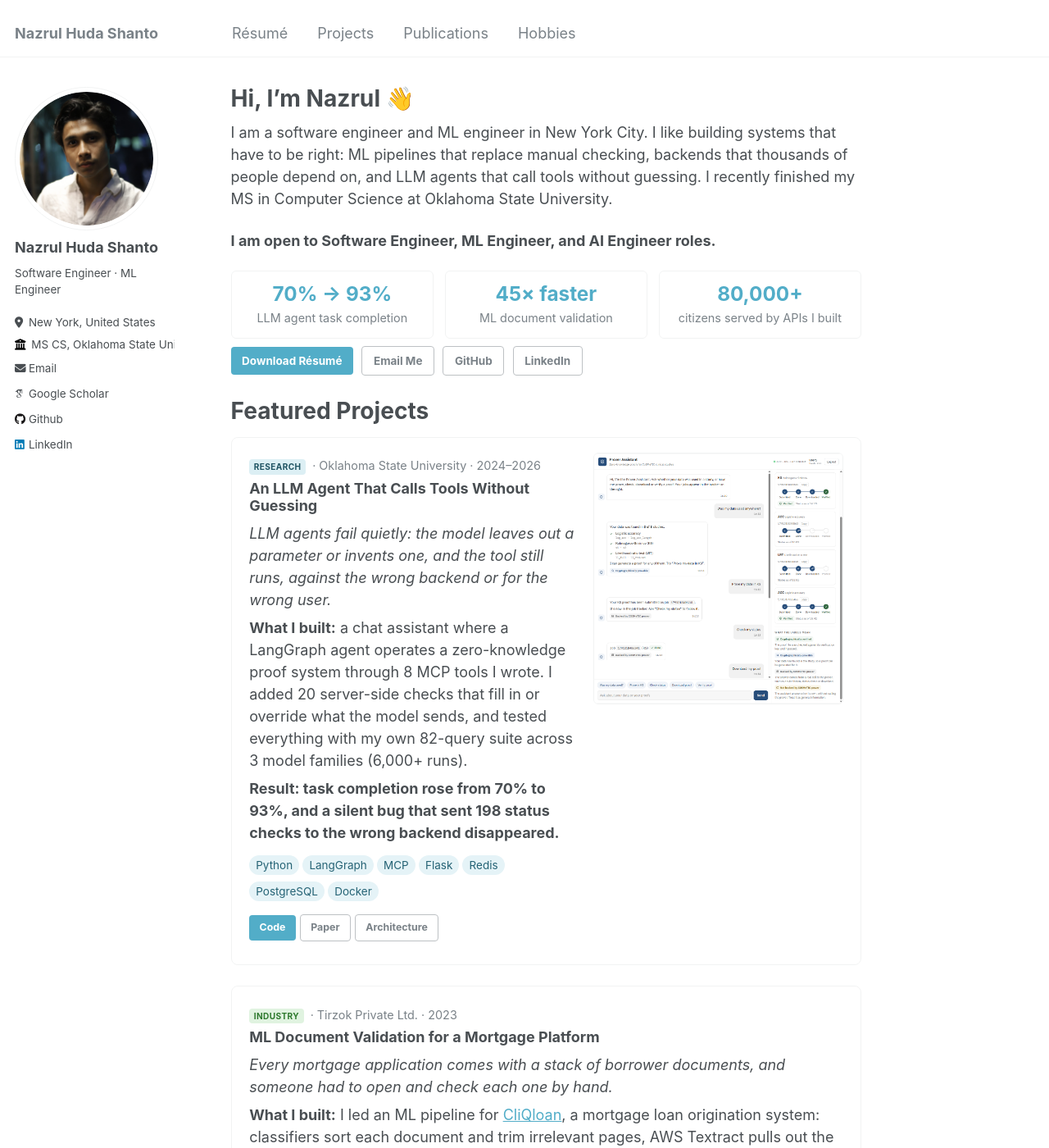
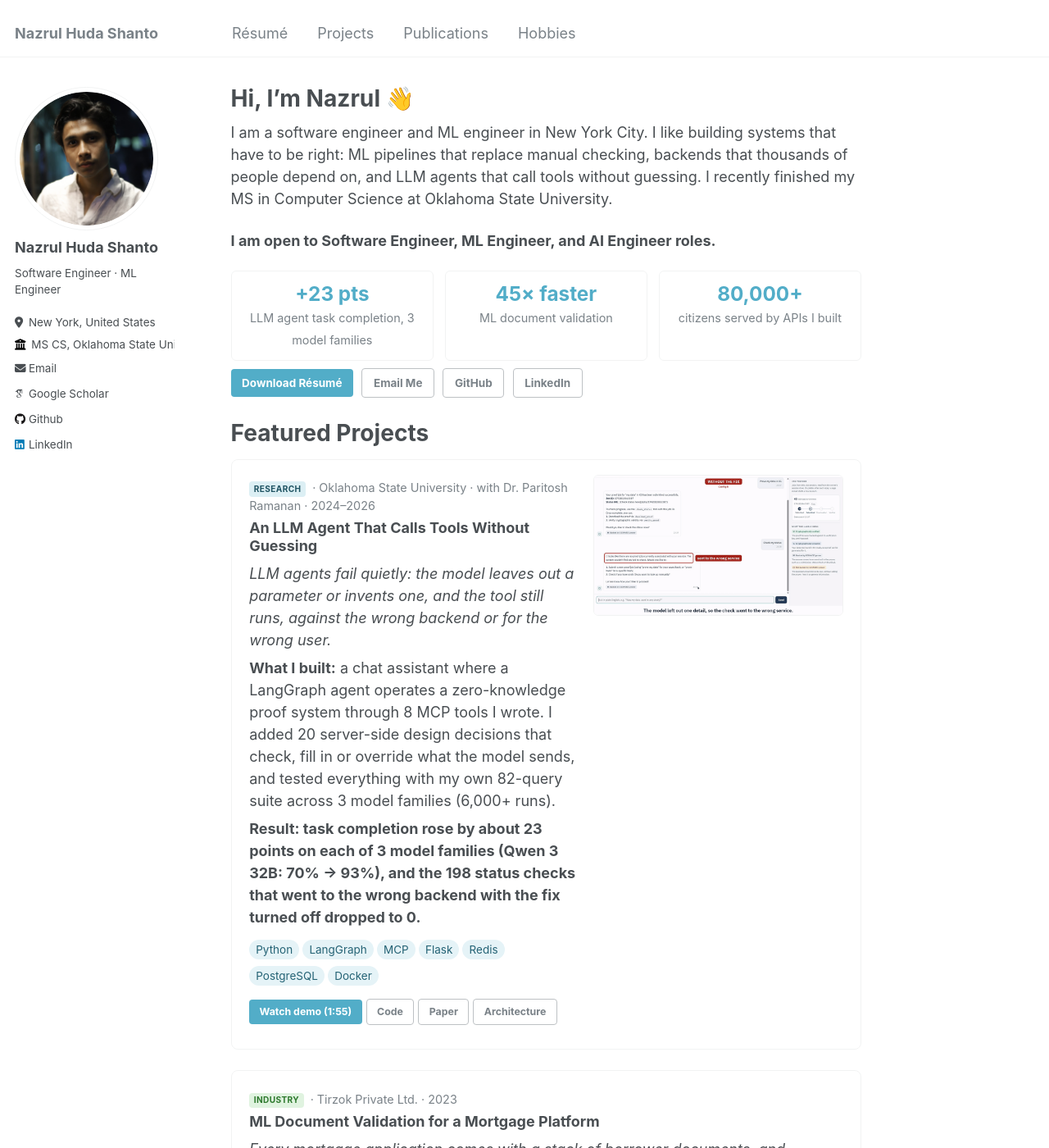
Before and after one commit to nazrulhuda/nazrul.github.io, a Jekyll site: the page built from _pages/about.md, in a window 1280 px wide and 1400 px high. Shown: the whole window at 82% size. Built offline with Jekyll 4.4.1, drawn with Linux system fonts in a browser that asks for light colours; some web fonts are replaced.

Commit message:
LLM agent project: demo GIF and video link, co-author, corrected numbers

```diff
--- a/_pages/about.md
+++ b/_pages/about.md
@@ -13,7 +13,7 @@ I am a software engineer and ML engineer in New York City. I like building syste
 **I am open to Software Engineer, ML Engineer, and AI Engineer roles.**
 
 <div class="stats">
-  <div class="stat"><strong>70% → 93%</strong><span>LLM agent task completion</span></div>
+  <div class="stat"><strong>+23 pts</strong><span>LLM agent task completion, 3 model families</span></div>
   <div class="stat"><strong>45× faster</strong><span>ML document validation</span></div>
   <div class="stat"><strong>80,000+</strong><span>citizens served by APIs I built</span></div>
 </div>
@@ -29,20 +29,21 @@ I am a software engineer and ML engineer in New York City. I like building syste
 
 <div class="card has-media">
   <div>
-    <p class="meta"><span class="kind kind--research">Research</span> · Oklahoma State University · 2024–2026</p>
+    <p class="meta"><span class="kind kind--research">Research</span> · Oklahoma State University · with Dr. Paritosh Ramanan · 2024–2026</p>
     <h3>An LLM Agent That Calls Tools Without Guessing</h3>
     <p class="hook">LLM agents fail quietly: the model leaves out a parameter or invents one, and the tool still runs, against the wrong backend or for the wrong user.</p>
-    <p><b>What I built:</b> a chat assistant where a LangGraph agent operates a zero-knowledge proof system through 8 MCP tools I wrote. I added 20 server-side checks that fill in or override what the model sends, and tested everything with my own 82-query suite across 3 model families (6,000+ runs).</p>
-    <p class="result">Result: task completion rose from 70% to 93%, and a silent bug that sent 198 status checks to the wrong backend disappeared.</p>
+    <p><b>What I built:</b> a chat assistant where a LangGraph agent operates a zero-knowledge proof system through 8 MCP tools I wrote. I added 20 server-side design decisions that check, fill in or override what the model sends, and tested everything with my own 82-query suite across 3 model families (6,000+ runs).</p>
+    <p class="result">Result: task completion rose by about 23 points on each of 3 model families (Qwen 3 32B: 70% → 93%), and the 198 status checks that went to the wrong backend with the fix turned off dropped to 0.</p>
     <div class="tags"><span class="tag">Python</span><span class="tag">LangGraph</span><span class="tag">MCP</span><span class="tag">Flask</span><span class="tag">Redis</span><span class="tag">PostgreSQL</span><span class="tag">Docker</span></div>
     <p>
-      <a class="btn btn--info btn--small" href="https://github.com/disys-lab/Skeptical-MCP-For-zkSNARKs">Code</a>
+      <a class="btn btn--info btn--small" href="https://youtu.be/MiPHBLRDVGc">Watch demo (1:55)</a>
+      <a class="btn btn--inverse btn--small" href="https://github.com/disys-lab/Skeptical-MCP-For-zkSNARKs">Code</a>
       <a class="btn btn--inverse btn--small" href="https://github.com/disys-lab/Skeptical-MCP-For-zkSNARKs/blob/main/manuscript/Natural-Language-ZK-Verification-via-Skeptical-MCP-Tools.pdf">Paper</a>
       <a class="btn btn--inverse btn--small" href="/images/skeptical_architecture.png">Architecture</a>
     </p>
   </div>
   <div class="card-media">
-    <a href="/images/skeptical_chat.png"><img src="/images/skeptical_chat.png" alt="The Prover Assistant chat: a user checks whether their data was used, then follows a proof from submission to verification"></a>
+    <a href="https://youtu.be/MiPHBLRDVGc"><img src="/images/skeptical_demo.gif" alt="Demo: without the fix, the agent says it can't find a proof job that the tracker still shows; with the fix, the same status question returns Status is done. Click to watch the full video."></a>
   </div>
 </div>
 
```
Also changed, not shown: images/skeptical_demo.gif (added).
